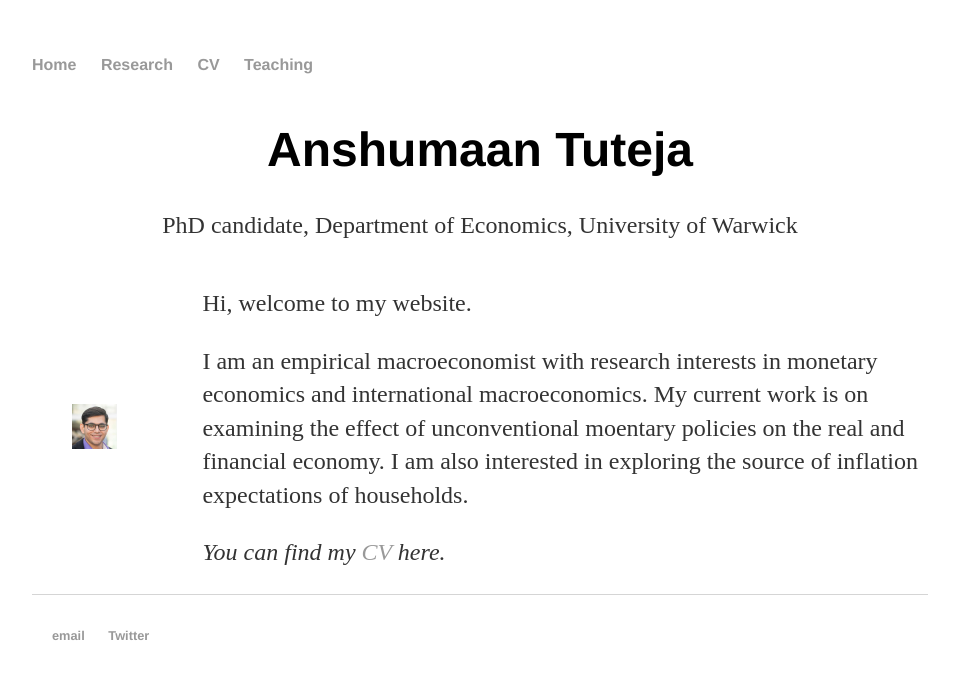
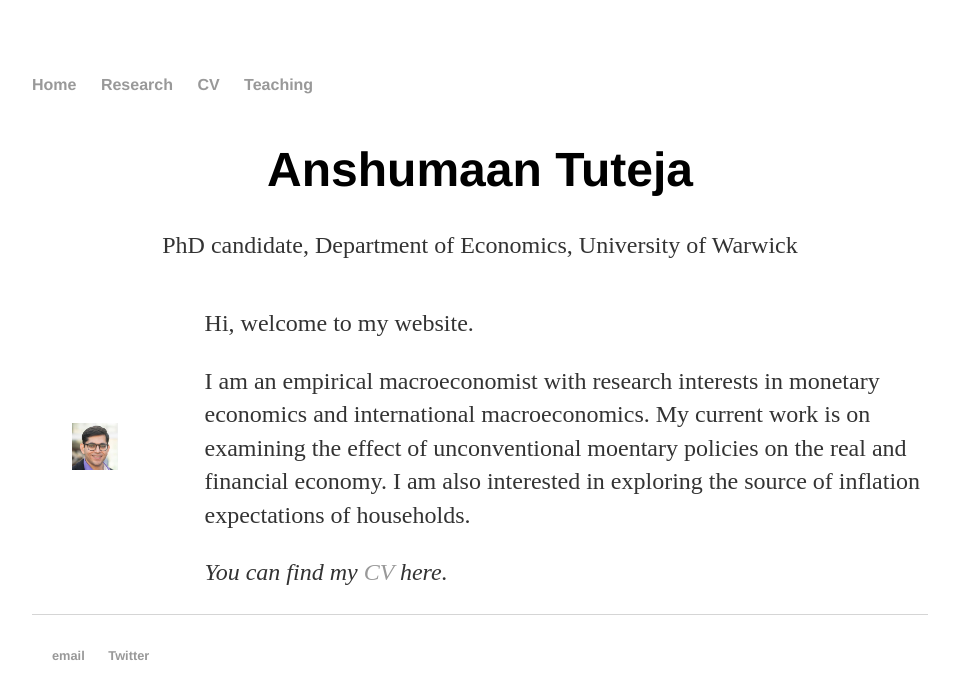
Before and after one commit to anshumaan-tuteja/anshumaan-tuteja.github.io, a Jekyll site: the page built from index.html, in a window 1280 px wide. Shown: the top 699 px of the page, without its empty margins (160-1119 px from the left). Built offline with Jekyll 4.4.1, drawn with Linux system fonts in a browser that asks for light colours.

Commit message:
Update main.css

```diff
--- a/css/main.css
+++ b/css/main.css
@@ -1,5 +1,5 @@
 body {
-    margin: 40px auto;
+    margin: 60px auto;
     width: 70%;
     height: 100%;
 }
@@ -7,6 +7,10 @@
 body {
   display: flex;
   flex-direction: column;
+}
+
+.content {
+  flex: 1;
 }
 
 nav ul, footer ul {
@@ -58,7 +62,7 @@
 
 .homepageContent img {
   max-width: 50%;
-  margin-right: 20px;
+  margin-right: 30px;
 }
 
 .homepageContent .text {
```
